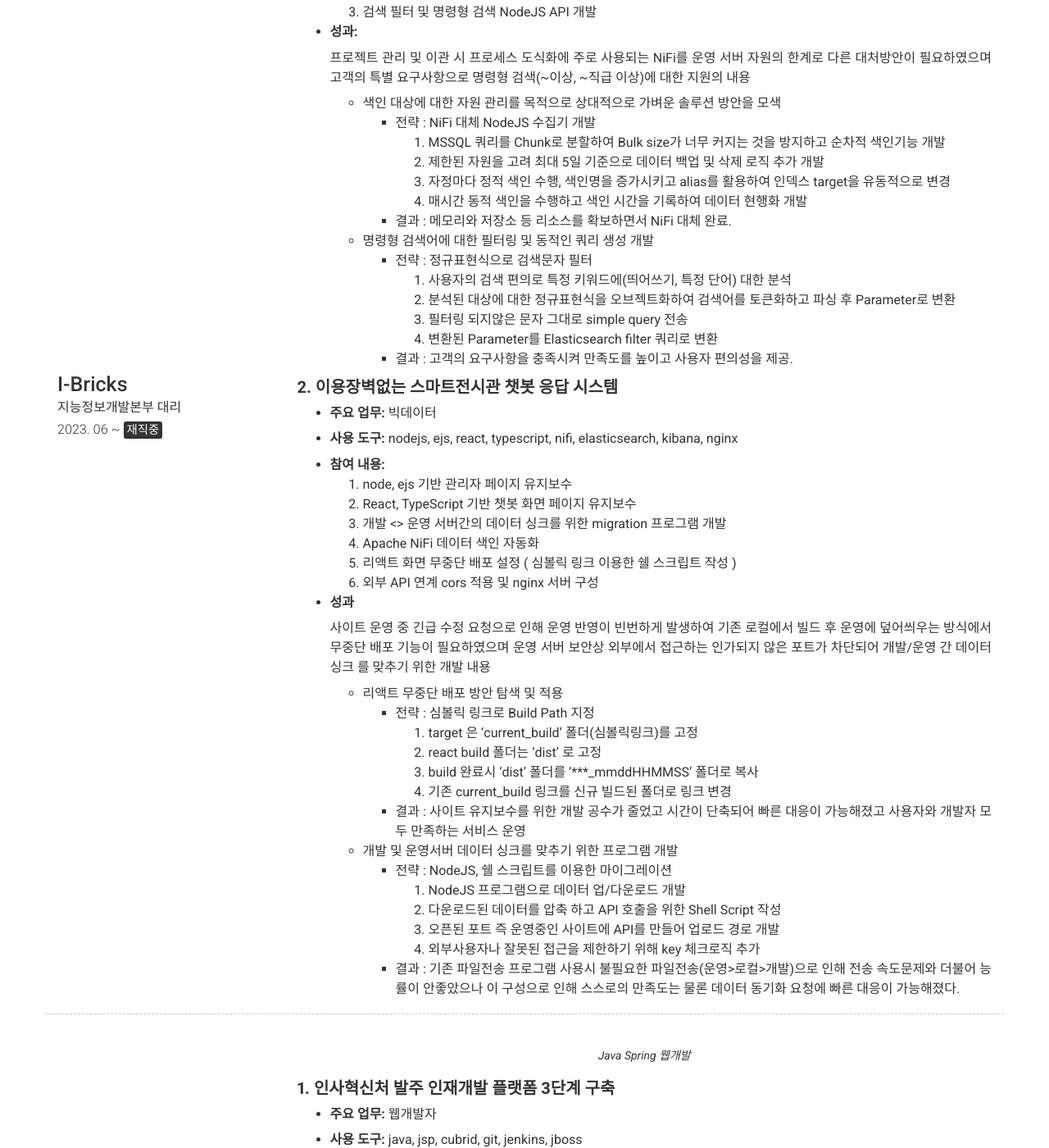
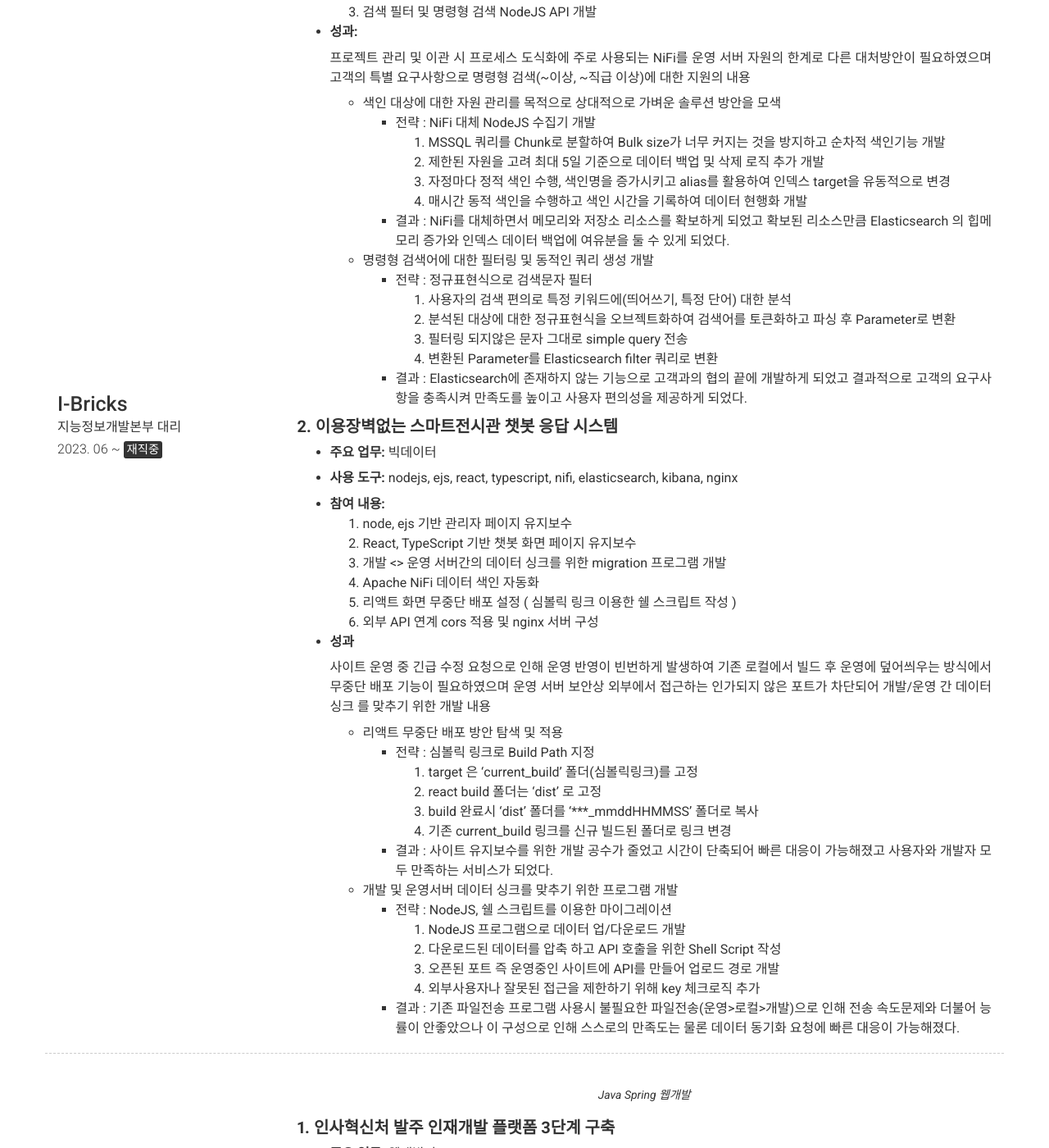
Before and after one commit to sihyeonleee/sihyeonleee.github.io, a Jekyll site: the page built from index.md, in a window 1280 px wide and 1400 px high, scrolled down 2030 px. Shown: the whole window at 82% size. Built offline with Jekyll 4.4.1, drawn with Linux system fonts in a browser that asks for light colours; nearby versions of some CDN libraries.

Commit message:
no message

```diff
--- a/_config.yml
+++ b/_config.yml
@@ -191,14 +191,16 @@ content:
                 2. 제한된 자원을 고려 최대 5일 기준으로 데이터 백업 및 삭제 로직 추가 개발
                 3. 자정마다 정적 색인 수행, 색인명을 증가시키고 alias를 활용하여 인덱스 target을 유동적으로 변경
                 4. 매시간 동적 색인을 수행하고 색인 시간을 기록하여 데이터 현행화 개발
-              - 결과 : 메모리와 저장소 등 리소스를 확보하면서 NiFi 대체 완료.
+              - 결과 : NiFi를 대체하면서 메모리와 저장소 리소스를 확보하게 되었고 확보된 리소스만큼
+                Elasticsearch 의 힙메모리 증가와 인덱스 데이터 백업에 여유분을 둘 수 있게 되었다.
             - 명령형 검색어에 대한 필터링 및 동적인 쿼리 생성 개발
               - 전략 : 정규표현식으로 검색문자 필터
                 1. 사용자의 검색 편의로 특정 키워드에(띄어쓰기, 특정 단어) 대한 분석
                 2. 분석된 대상에 대한 정규표현식을 오브젝트화하여 검색어를 토큰화하고 파싱 후 Parameter로 변환
                 3. 필터링 되지않은 문자 그대로 simple query 전송
                 4. 변환된 Parameter를 Elasticsearch filter 쿼리로 변환
-              - 결과 : 고객의 요구사항을 충족시켜 만족도를 높이고 사용자 편의성을 제공.
+              - 결과 : Elasticsearch에 존재하지 않는 기능으로 고객과의 협의 끝에 개발하게 되었고
+                결과적으로 고객의 요구사항을 충족시켜 만족도를 높이고 사용자 편의성을 제공하게 되었다.
 
           **2. 이용장벽없는 스마트전시관 챗봇 응답 시스템**
           ---
@@ -229,7 +231,7 @@ content:
                 3. build 완료시 'dist' 폴더를 '***_mmddHHMMSS' 폴더로 복사
                 4. 기존 current_build 링크를 신규 빌드된 폴더로 링크 변경
               - 결과 : 사이트 유지보수를 위한 개발 공수가 줄었고 시간이 단축되어
-                빠른 대응이 가능해졌고 사용자와 개발자 모두 만족하는 서비스 운영
+                빠른 대응이 가능해졌고 사용자와 개발자 모두 만족하는 서비스가 되었다.
             - 개발 및 운영서버 데이터 싱크를 맞추기 위한 프로그램 개발
               - 전략 : NodeJS, 쉘 스크립트를 이용한 마이그레이션
                 1. NodeJS 프로그램으로 데이터 업/다운로드 개발
```
